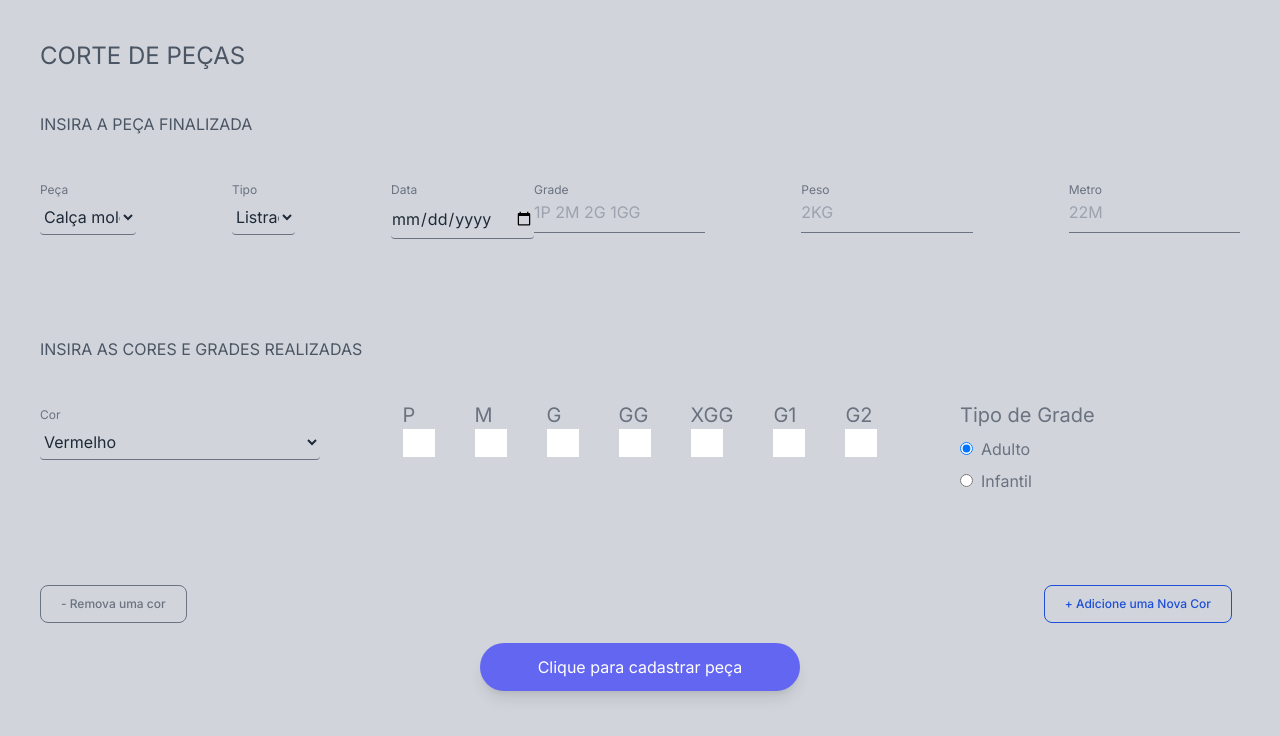
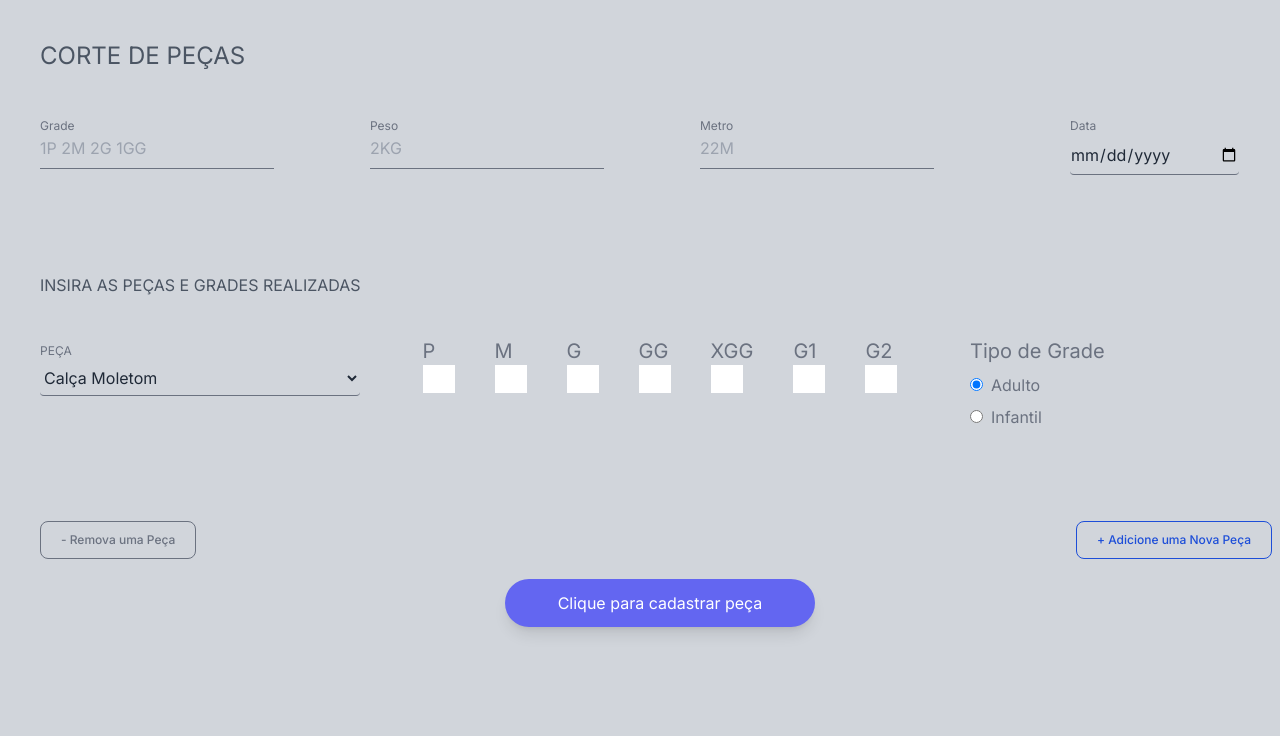
Before and after one commit to LucianoSchwalm/flater-controle-estoque, a Next.js app: page /peca/cadastro in a window 1280 px wide. Shown: the top 736 px of the page. Built offline with nearby package versions, Linux system fonts and the light colour scheme.

Commit message:
feat: rebuilding clothing registration layout

```diff
--- a/src/app/peca/cadastro/page.tsx
+++ b/src/app/peca/cadastro/page.tsx
@@ -11,7 +11,7 @@ export default function CadastroPeca() {
     },
   ]);
 
-   const handleColorAdd = () => {
+  const handleClothingAdd = () => {
     setInputList([
       ...inputList,
       {
@@ -21,7 +21,7 @@ export default function CadastroPeca() {
     ]);
   };
 
-   const handleColorRemove = () => {
+  const handleClothingRemove = () => {
     const newList = [...inputList];
     newList.splice(newList.length - 1, 1);
     setInputList(newList);
@@ -36,63 +36,13 @@ export default function CadastroPeca() {
 
   return (
     <main className="min-h-screen bg-gray-300">
-         <div className="text-2xl text-gray-600 px-10 pt-10">
-            CORTE DE PEÇAS
-         </div>
-         <div className="text-gray-600 px-10 py-10">
-            INSIRA A PEÇA FINALIZADA
-         </div>
-         <form action="">
+      <div className="text-2xl text-gray-600 px-10 py-10">CORTE DE PEÇAS</div>
+      {/* <div className="text-gray-600 px-10 py-10">INSIRA A PEÇA FINALIZADA</div> */}
+      <form action="" className="pl-10">
         <div className="flex flex-col lg:flex-row justify-between pb-10 ">
           <div className="flex gap-24">
-                  <div className="pl-10">
-                     <label htmlFor="peca" className="text-xs text-gray-500">
-                        Peça
-                     </label>
-                     <select
-                        className="bg-transparent w-full py-1.5 text-gray-800 border-b border-gray-500
-                                 transition duration-500 focus:outline-none focus:border-black rounded"
-                        name="peca"
-                        id="peca"
-                     >
-                        <option value="Viscolaycra">Calça moletom</option>
-                        <option value="Moletim">Blusa Gola V</option>
-                     </select>
-                  </div>
             <div>
-                     <label htmlFor="type" className="text-xs text-gray-500">
-                        Tipo
-                     </label>
-                     <select
-                        className="bg-transparent w-full py-1.5 text-gray-800 border-b border-gray-500
-                                 transition duration-500 focus:outline-none focus:border-black rounded"
-                        name="type"
-                        id="type"
-                     >
-                        <option value="Viscolaycra">Listrado</option>
-                        <option value="Moletim">Lisa</option>
-                     </select>
-                  </div>
-                  <div>
-                     <label htmlFor="date" className="text-xs text-gray-500">
-                        Data
-                     </label>
-                     <input
-                        type="date"
-                        name="date"
-                        id="date"
-                        className="bg-transparent w-full py-1.5 text-gray-800 border-b border-gray-500
-                                 transition duration-500 focus:outline-none focus:border-black rounded"
-                     />
-                  </div>
-               </div>
-               <div className="flex gap-24 pl-10 lg:pl-0">
-                  <div>
-                     <label
-                        htmlFor="grid"
-                        id="grid"
-                        className="text-xs text-gray-500"
-                     >
+              <label htmlFor="grid" id="grid" className="text-xs text-gray-500">
                 Grade
               </label>
               <input
@@ -138,120 +88,79 @@ export default function CadastroPeca() {
                 placeholder="22M"
               />
             </div>
+            <div>
+              <label htmlFor="date" className="text-xs text-gray-500">
+                Data
+              </label>
+              <input
+                type="date"
+                name="date"
+                id="date"
+                className="bg-transparent w-full py-1.5 text-gray-800 border-b border-gray-500
+                                 transition duration-500 focus:outline-none focus:border-black rounded"
+              />
             </div>
           </div>
-            <div className="text-gray-600 px-10 py-10">
-               INSIRA AS CORES E GRADES REALIZADAS
+        </div>
+        <div className="text-gray-600 py-10">
+          INSIRA AS PEÇAS E GRADES REALIZADAS
         </div>
         {inputList.map((input, index) => (
           <div key={index} className="grid grid-cols-4 pb-10">
-                  <div className="pl-10 min-w-10 lg:min-w-80">
-                     <label
-                        htmlFor="cor"
-                        id="cor"
-                        className="text-xs text-gray-500"
-                     >
-                        Cor
+            <div className="min-w-10 lg:min-w-80">
+              <label htmlFor="peça" id="peça" className="text-xs text-gray-500">
+                PEÇA
               </label>
               <select
                 className="bg-transparent w-full py-1.5 text-gray-800 border-b border-gray-500
                                      transition duration-500 focus:outline-none focus:border-black rounded"
-                        id="cor"
-                        name="cor"
+                id="peça"
+                name="peça"
               >
-                        <option value="vermelho">Vermelho</option>
-                        <option value="azul">Azul</option>
-                        <option value="preto">Preto</option>
-                        <option value="branco">Branco</option>
+                <option value="calca-moletom">Calça Moletom</option>
+                <option value="blusa-gola-v">Blusa Gola V</option>
+                <option value="blusa">Blusa</option>
+                <option value="calca-helanca">Calça Helanca</option>
               </select>
             </div>
             <div className="col-start-2 col-end-4 text-xl uppercase text-gray-500 flex flex-row justify-center gap-10">
               <div className="flex flex-col">
                 <label htmlFor="p">{input.isAdult ? "p" : "2"}</label>
-                        <input
-                           className="max-w-8"
-                           type="number"
-                           name="p"
-                           id="p"
-                        />
+                <input className="max-w-8" type="number" name="p" id="p" />
               </div>
               <div className="flex flex-col">
                 <label htmlFor="m">{input.isAdult ? "m" : "4"}</label>
-                        <input
-                           className="max-w-8"
-                           type="number"
-                           name="m"
-                           id="m"
-                        />
+                <input className="max-w-8" type="number" name="m" id="m" />
               </div>
               <div className="flex flex-col">
                 <label htmlFor="g">{input.isAdult ? "g" : "6"}</label>
-                        <input
-                           className="max-w-8"
-                           type="number"
-                           name="g"
-                           id="g"
-                        />
+                <input className="max-w-8" type="number" name="g" id="g" />
               </div>
               <div className="flex flex-col">
                 <label htmlFor="gg">{input.isAdult ? "gg" : "8"}</label>
-                        <input
-                           className="max-w-8"
-                           type="number"
-                           name="gg"
-                           id="gg"
-                        />
+                <input className="max-w-8" type="number" name="gg" id="gg" />
               </div>
               <div className="flex flex-col">
-                        <label htmlFor="xgg">
-                           {input.isAdult ? "xgg" : "10"}
-                        </label>
-                        <input
-                           className="max-w-8"
-                           type="number"
-                           name="xgg"
-                           id="xgg"
-                        />
+                <label htmlFor="xgg">{input.isAdult ? "xgg" : "10"}</label>
+                <input className="max-w-8" type="number" name="xgg" id="xgg" />
               </div>
               <div className="flex flex-col">
-                        <label htmlFor="g1">
-                           {input.isAdult ? "g1" : "12"}
-                        </label>
-                        <input
-                           className="max-w-8"
-                           type="number"
-                           name="g1"
-                           id="g1"
-                        />
+                <label htmlFor="g1">{input.isAdult ? "g1" : "12"}</label>
+                <input className="max-w-8" type="number" name="g1" id="g1" />
               </div>
               <div className="flex flex-col">
-                        <label htmlFor="g2">
-                           {input.isAdult ? "g2" : "14"}
-                        </label>
-                        <input
-                           className="max-w-8"
-                           type="number"
-                           name="g2"
-                           id="g2"
-                        />
+                <label htmlFor="g2">{input.isAdult ? "g2" : "14"}</label>
+                <input className="max-w-8" type="number" name="g2" id="g2" />
               </div>
               {!input.isAdult && (
                 <div className="flex flex-col">
                   <label htmlFor="16">16</label>
-                           <input
-                              className="max-w-8"
-                              type="number"
-                              name="16"
-                              id="16"
-                           />
+                  <input className="max-w-8" type="number" name="16" id="16" />
                 </div>
               )}
             </div>
             <div className="text-gray-500 flex flex-col gap-2">
-                     <label
-                        htmlFor={`gridType${input.index}`}
-                        className="text-xl"
-                     >
+              <label htmlFor={`gridType${input.index}`} className="text-xl">
                 Tipo de Grade
               </label>
               <div>
@@ -265,10 +174,7 @@ export default function CadastroPeca() {
                   checked={input.isAdult}
                   value={1}
                 />
-                        <label
-                           htmlFor={`radioType0${input.index}`}
-                           className="pl-2"
-                        >
+                <label htmlFor={`radioType0${input.index}`} className="pl-2">
                   Adulto
                 </label>
               </div>
@@ -281,27 +187,24 @@ export default function CadastroPeca() {
                   checked={!input.isAdult}
                   value={2}
                 />
-                        <label
-                           htmlFor={`radioType1${input.index}`}
-                           className="pl-2"
-                        >
+                <label htmlFor={`radioType1${input.index}`} className="pl-2">
                   Infantil
                 </label>
               </div>
             </div>
           </div>
         ))}
-            <div className="flex flex-row justify-between pt-10 gap-24 px-10">
+        <div className="flex flex-row justify-between pt-10 gap-24">
           <div className="pr-0 lg:pr-20 pt-3">
             <button
               id="colorBtnRemove"
               name="colorBtnRemove"
               type="button"
               className="text-xs text-center text-red-700 hover:text-white border border-red-700 hover:bg-red-800 focus:ring-4 focus:outline-none focus:ring-red-300 font-medium rounded-lg px-5 py-2.5 me-2 mb-2 dark:border-red-500 dark:text-red-500 dark:hover:text-white dark:hover:bg-red-600 dark:focus:ring-red-900 disabled:border-gray-500 disabled:text-gray-500 disabled:hover:bg-gray-500"
-                     onClick={handleColorRemove}
+              onClick={handleClothingRemove}
               disabled={inputList?.length === 1}
             >
-                     - Remova uma cor
+              - Remova uma Peça
             </button>
           </div>
           <div className="pt-3">
@@ -312,9 +215,9 @@ export default function CadastroPeca() {
               className="text-xs text-center text-blue-700 hover:text-white border border-blue-700 hover:bg-blue-800
                                  focus:ring-4 focus:outline-none focus:ring-blue-300 font-medium rounded-lg px-5 py-2.5 me-2 mb-2 dark:border-blue-500
                                  dark:text-blue-500 dark:hover:text-white dark:hover:bg-blue-500 dark:focus:ring-blue-800"
-                     onClick={handleColorAdd}
+              onClick={handleClothingAdd}
             >
-                     + Adicione uma Nova Cor
+              + Adicione uma Nova Peça
             </button>
           </div>
         </div>
```
Lines whose indentation alone changed are shown as unchanged.
